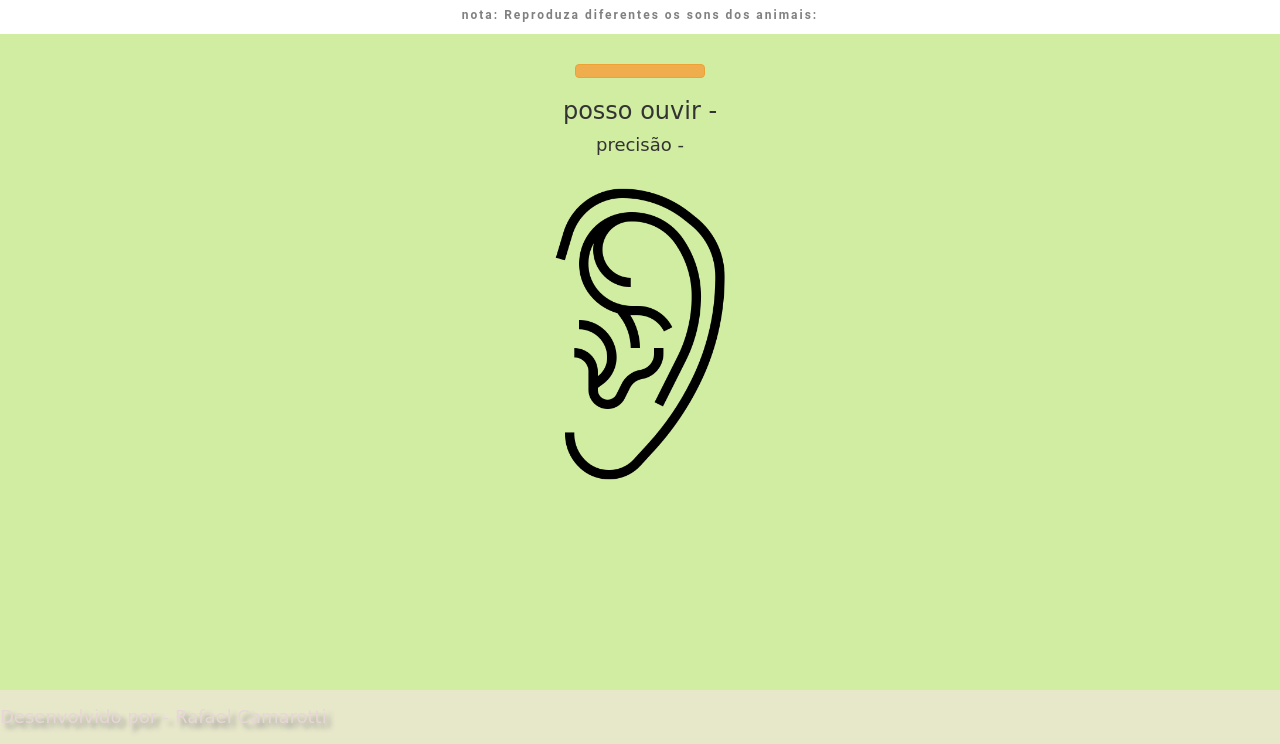
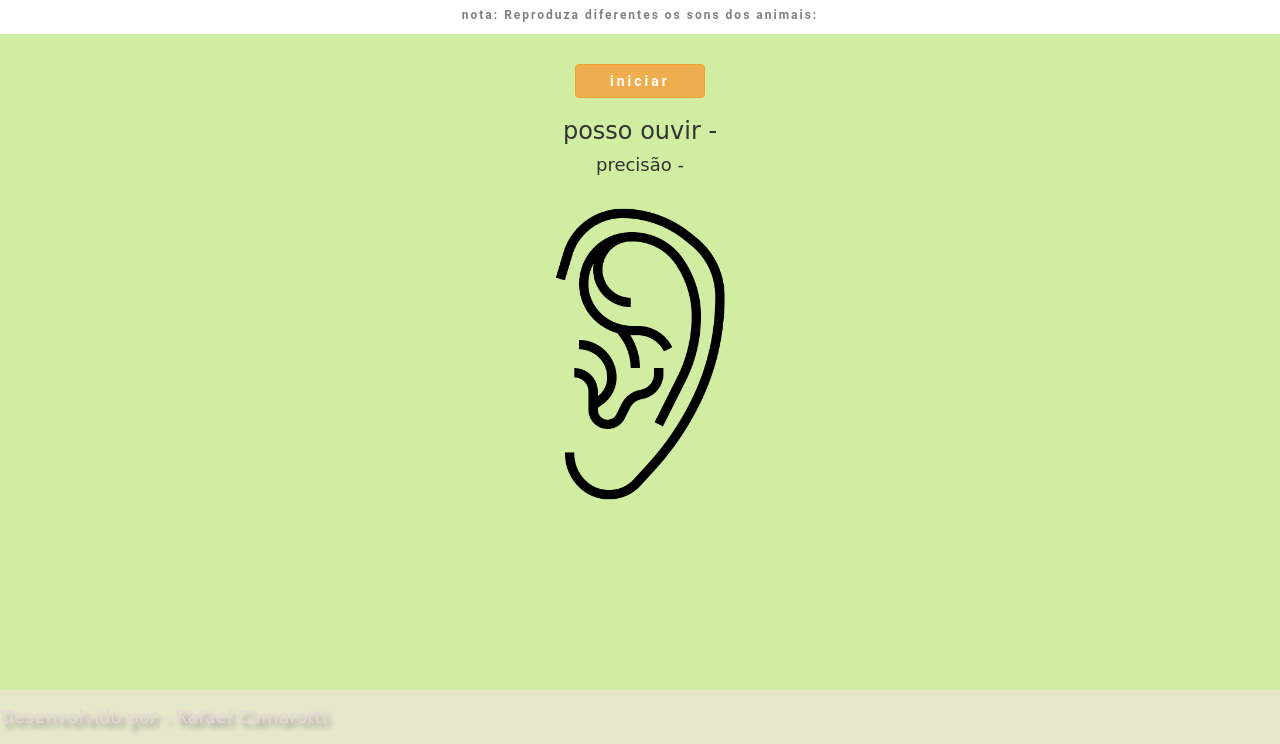
Before and after one commit to rafacamarotti/animais-sons, a plain HTML site: page index.html in a window 1280 px wide. Shown: the part 56-800 px from the top of the page. Drawn offline with nearby package versions, Linux system fonts and the light colour scheme.

Commit message:
Update index.html

```diff
--- a/index.html
+++ b/index.html
@@ -17,7 +17,7 @@
     </div>
     <div class="main_div">
     <center>
-    <button class="btn btn-warning" onclick="startclassification()"></button>
+    <button class="btn btn-warning" onclick="startclassification()">iniciar</button>
     <h3 id="result_label">posso ouvir - </h3>
     <h4 id="result_confidence">precisão - </h4>
     <br>
```
